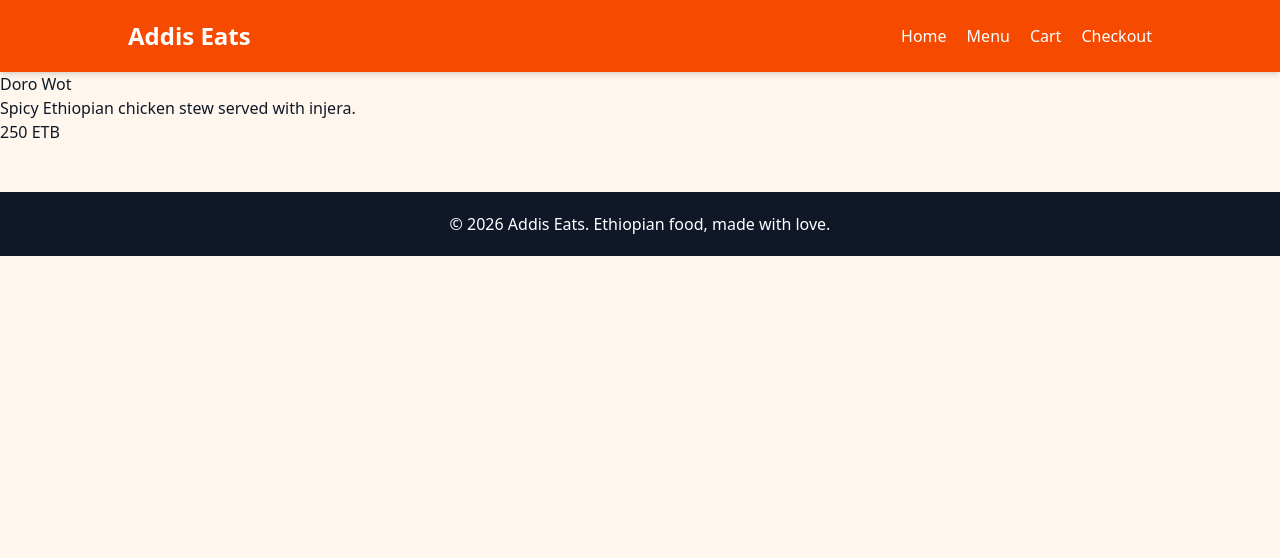
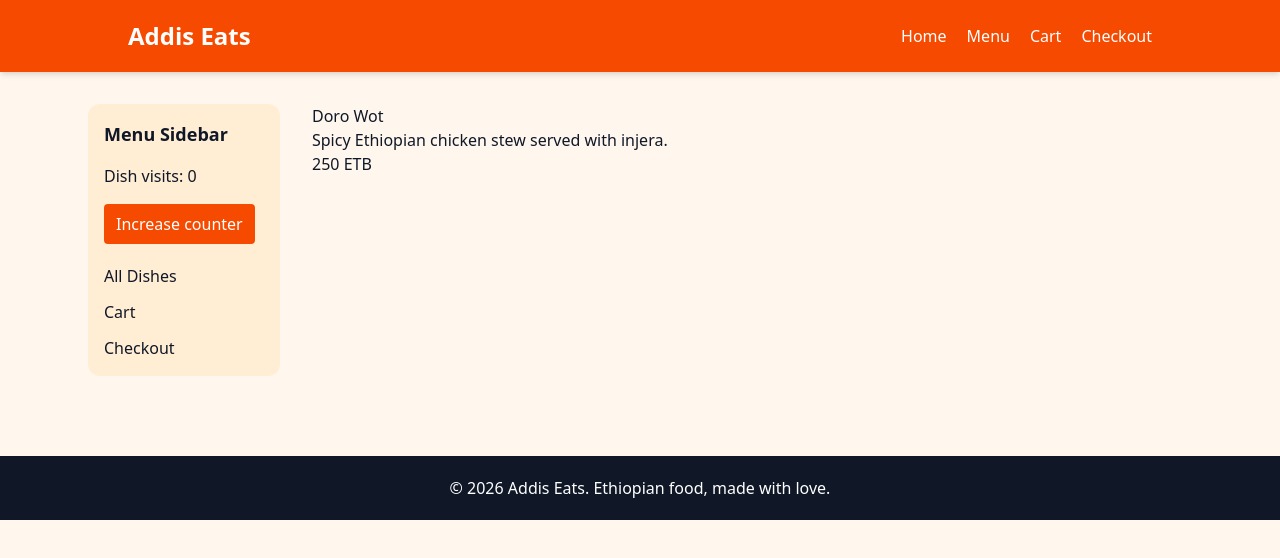
Before and after one commit to kalkidanWoldesenbet/codeops-ibt, a Next.js app in the folder module-03-react-nextjs/Addis Eats/Next.js/miniprojs/addis-eats/: page /menu/1 in a window 1280 px wide. Shown: the top 558 px of the page. Built offline with nearby package versions, Linux system fonts and the light colour scheme.

Commit message:
fix: restore menu sidebar layout

```diff
--- /dev/null
+++ b/module-03-react-nextjs/Addis Eats/Next.js/miniprojs/addis-eats/app/menu/layout.js
@@ -0,0 +1,33 @@
+"use client";
+
+import Link from "next/link";
+import { useState } from "react";
+
+export default function MenuLayout({ children }) {
+  const [visits, setVisits] = useState(0);
+
+  return (
+    <div className="mx-auto flex max-w-6xl gap-8 px-6 py-8">
+      <aside className="w-48 shrink-0 rounded-xl bg-orange-100 p-4">
+        <h2 className="mb-4 text-lg font-bold">Menu Sidebar</h2>
+
+        <p className="mb-4">Dish visits: {visits}</p>
+
+        <button
+          onClick={() => setVisits((count) => count + 1)}
+          className="mb-5 rounded bg-orange-600 px-3 py-2 text-white"
+        >
+          Increase counter
+        </button>
+
+        <nav className="flex flex-col gap-3">
+          <Link href="/menu">All Dishes</Link>
+          <Link href="/cart">Cart</Link>
+          <Link href="/checkout">Checkout</Link>
+        </nav>
+      </aside>
+
+      <section className="min-w-0 flex-1">{children}</section>
+    </div>
+  );
+}
```
